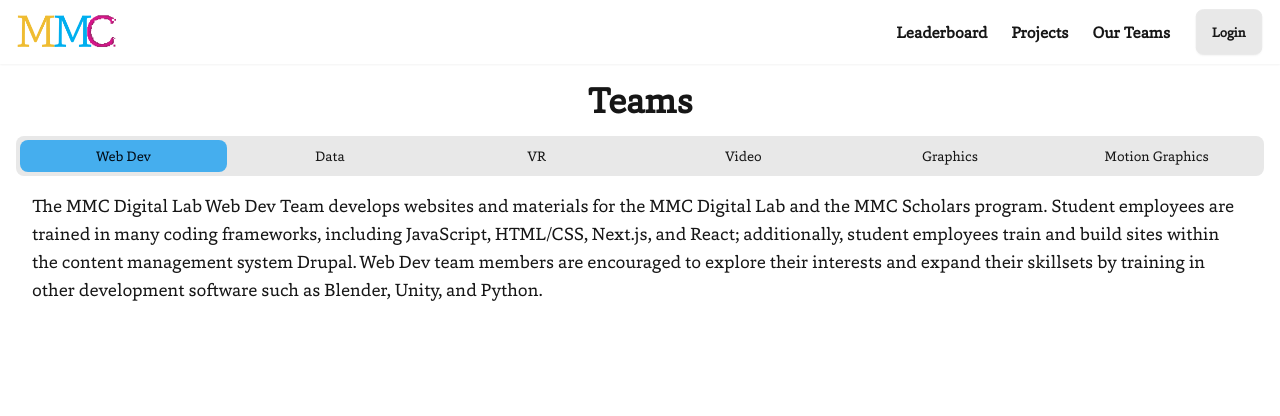
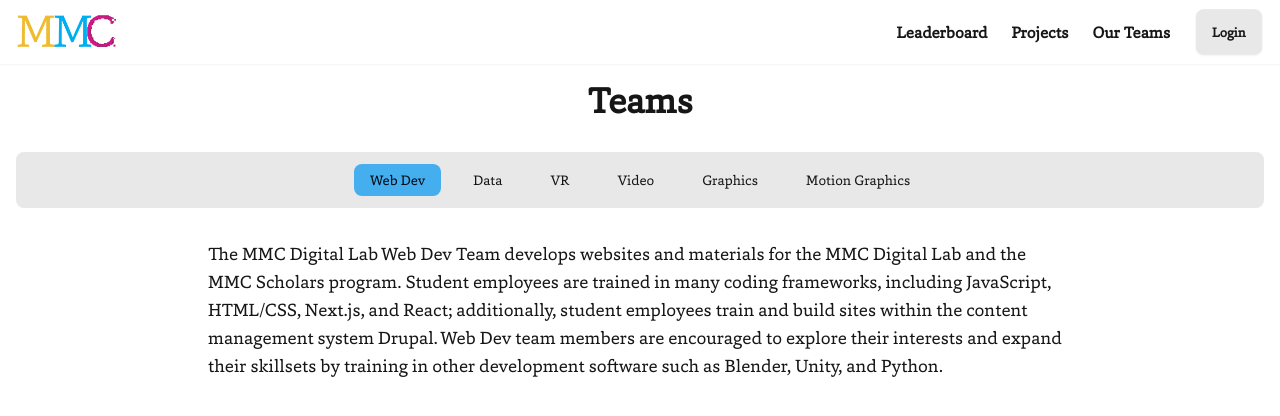
Before and after one commit to josiahmattern/mmcscholarshome, a Next.js app: page /teams in a window 1280 px wide. Shown: the top 416 px of the page. Built offline with nearby package versions, Linux system fonts and the light colour scheme; no server answers.

Commit message:
changed teams component

```diff
--- a/app/teams/page.js
+++ b/app/teams/page.js
@@ -1,4 +1,5 @@
 "use client";
+import { useState } from "react";
 import Nav from "@/components/Nav";
 import WebDevTeam from "@/components/Teams/WebDevTeam";
 import DataTeam from "@/components/Teams/DataTeam";
@@ -6,73 +7,43 @@
 import GraphicsTeam from "@/components/Teams/GraphicsTeam";
 import MotionGraphicsTeam from "@/components/Teams/MotionGraphicsTeam";
 import VRTeam from "@/components/Teams/VRTeam";
-import { useState } from "react";
+
+const tabs = [
+  { key: "webdev", label: "Web Dev", component: WebDevTeam },
+  { key: "data", label: "Data", component: DataTeam },
+  { key: "VR", label: "VR", component: VRTeam },
+  { key: "video", label: "Video", component: VideoTeam },
+  { key: "graphics", label: "Graphics", component: GraphicsTeam },
+  { key: "motiongraphics", label: "Motion Graphics", component: MotionGraphicsTeam },
+];
 
 export default function Teams() {
   const [activeTab, setActiveTab] = useState("webdev");
+  const ActiveComponent = tabs.find((tab) => tab.key === activeTab)?.component;
 
   return (
     <main>
       <Nav />
       <div className="p-4">
-        <h1 className="text-4xl font-bold text-center mb-4">Teams</h1>
+        <h1 className="text-4xl font-bold text-center mb-8">Teams</h1>
 
-        <div className="tabs tabs-boxed mb-4 flex flex-col w-full md:flex-row md:justify-around">
-          <a
-            className={`tab ${activeTab === "webdev" ? "tab-active" : ""} w-full text-center`}
-            onClick={() => {
-              setActiveTab("webdev");
-            }}
-          >
-            Web Dev
-          </a>
-          <a
-            className={`tab ${activeTab === "data" ? "tab-active" : ""} w-full text-center`}
-            onClick={() => {
-              setActiveTab("data");
-            }}
-          >
-            Data
-          </a>
-          <a
-            className={`tab ${activeTab === "VR" ? "tab-active" : ""} w-full text-center`}
-            onClick={() => {
-              setActiveTab("VR");
-            }}
-          >
-            VR
-          </a>
-          <a
-            className={`tab ${activeTab === "video" ? "tab-active" : ""} w-full  text-center`}
-            onClick={() => {
-              setActiveTab("video");
-            }}
-          >
-            Video
-          </a>
-          <a
-            className={`tab ${activeTab === "graphics" ? "tab-active" : ""} w-full  text-center`}
-            onClick={() => {
-              setActiveTab("graphics");
-            }}
-          >
-            Graphics
-          </a>
-          <a
-            className={`tab ${activeTab === "motiongraphics" ? "tab-active" : ""} w-full text-center`}
-            onClick={() => {
-              setActiveTab("motiongraphics");
-            }}
-          >
-            Motion Graphics
-          </a>
+        <div className="tabs tabs-boxed mb-8 flex flex-wrap justify-center">
+          {tabs.map((tab) => (
+            <button
+              key={tab.key}
+              className={`tab ${
+                activeTab === tab.key ? "tab-active" : ""
+              } m-2`}
+              onClick={() => setActiveTab(tab.key)}
+            >
+              {tab.label}
+            </button>
+          ))}
         </div>
-        <div>{activeTab === "webdev" && <WebDevTeam />}</div>
-        <div>{activeTab === "data" && <DataTeam />}</div>
-        <div>{activeTab === "video" && <VideoTeam />}</div>
-        <div>{activeTab === "graphics" && <GraphicsTeam />}</div>
-        <div>{activeTab === "motiongraphics" && <MotionGraphicsTeam />}</div>
-        <div>{activeTab === "VR" && <VRTeam />}</div>
+
+        <div className="max-w-4xl mx-auto">
+          {ActiveComponent && <ActiveComponent />}
+        </div>
       </div>
     </main>
   );
```
Also changed, not shown: components/Nav.js (+3 -6 lines).
